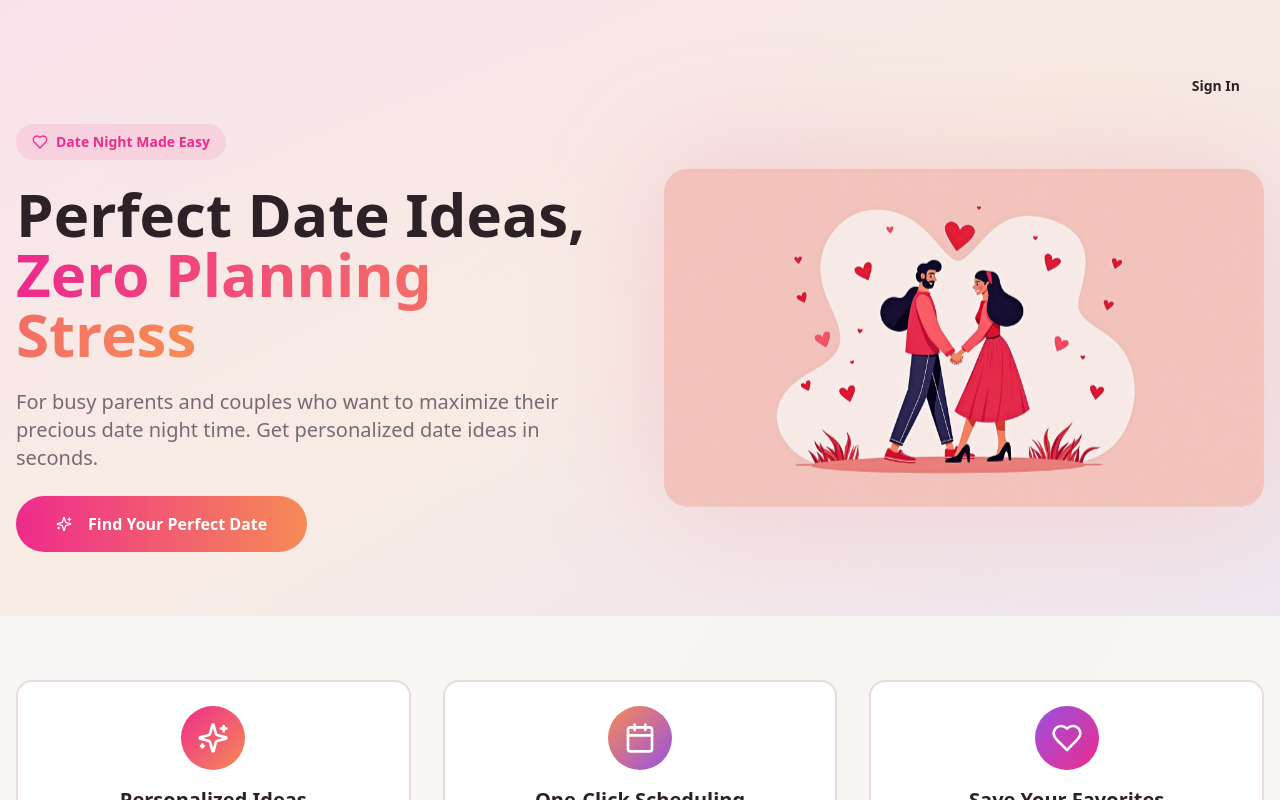
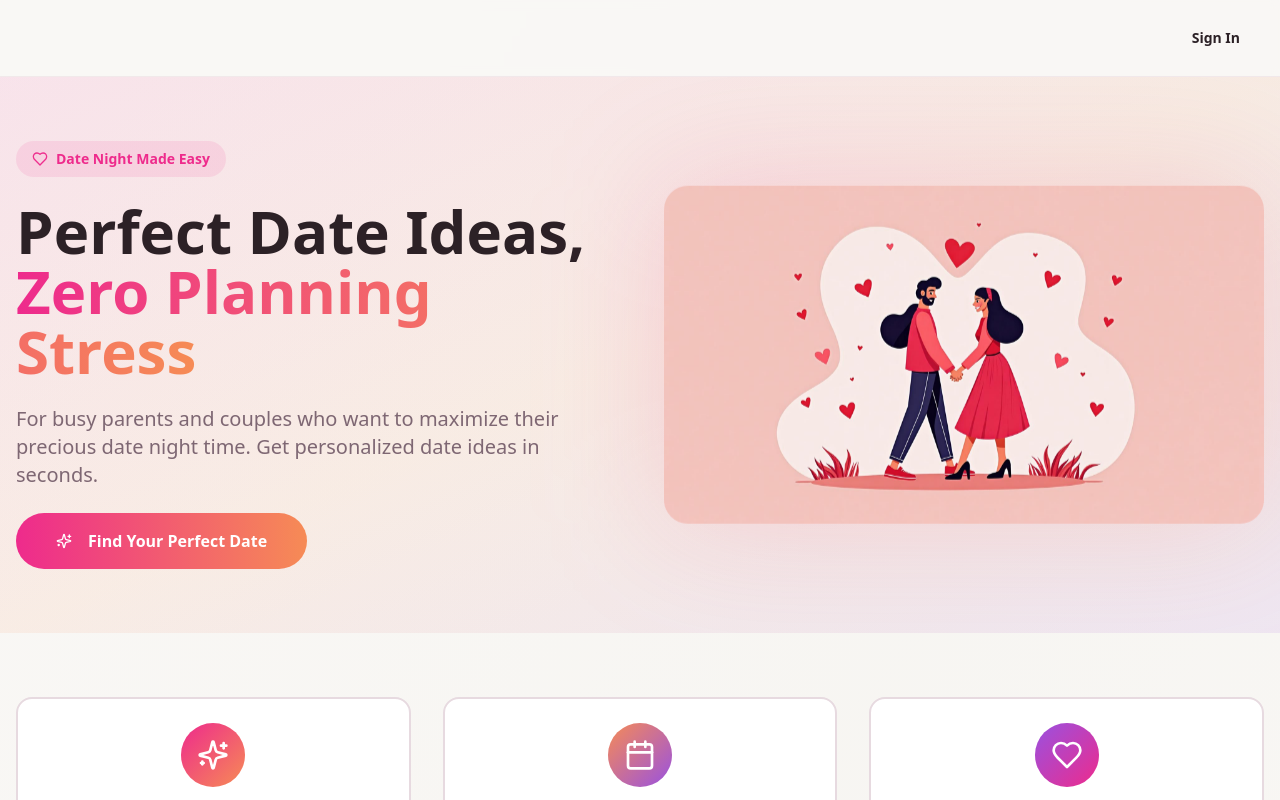
Before and after one commit to michellemayes/datespark, a React (Vite) app: page / in a window 1280 px wide. Shown: the top 800 px of the page. Built offline with nearby package versions, Linux system fonts and the light colour scheme; the HTML template or start-up script is replaced by a standard one.

Commit message:
Add header bar

```diff
--- a/src/pages/Index.tsx
+++ b/src/pages/Index.tsx
@@ -362,11 +362,10 @@ const Index = () => {
     <div className="min-h-screen bg-gradient-to-br from-background via-muted/20 to-background">
       <AuthModal open={authModalOpen} onOpenChange={setAuthModalOpen} />
 
-      {/* Hero Section */}
-      <section className="relative overflow-hidden">
-        <div className="absolute inset-0 bg-gradient-to-br from-primary/10 via-secondary/10 to-accent/10" />
-        <div className="container mx-auto px-4 py-16 relative z-10">
-          <div className="flex justify-end gap-2 mb-4">
+      {/* Header */}
+      <header className="border-b border-border/50 bg-background/80 backdrop-blur-sm sticky top-0 z-50">
+        <div className="container mx-auto px-4 py-4">
+          <div className="flex justify-end items-center gap-2">
             {user && (
               <Button variant="ghost" onClick={() => window.location.href = '/saved'}>
                 <Heart className="mr-2 h-4 w-4" />
@@ -384,6 +383,13 @@ const Index = () => {
               </Button>
             )}
           </div>
+        </div>
+      </header>
+
+      {/* Hero Section */}
+      <section className="relative overflow-hidden">
+        <div className="absolute inset-0 bg-gradient-to-br from-primary/10 via-secondary/10 to-accent/10" />
+        <div className="container mx-auto px-4 py-16 relative z-10">
           <div className="grid md:grid-cols-2 gap-12 items-center">
             <div className="space-y-6 animate-slide-up">
               <div className="inline-flex items-center gap-2 bg-primary/10 px-4 py-2 rounded-full">
```
